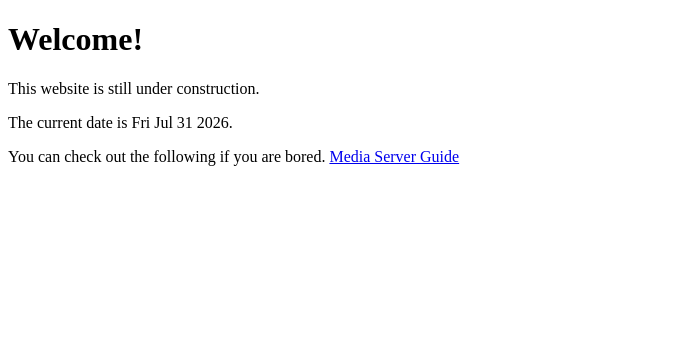
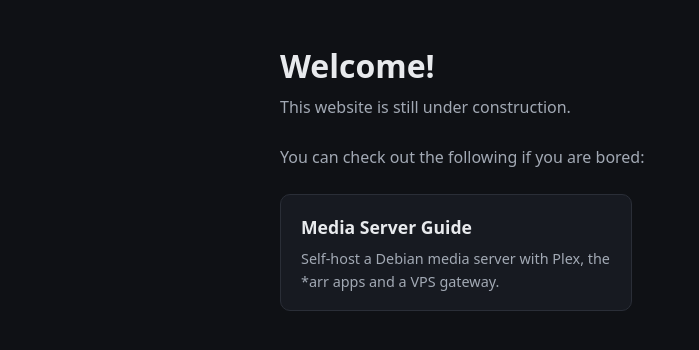
Before and after one commit to yabsp/yabsp.github.io, an Angular app: page / in a window 1280 px wide. Shown: the top 350 px of the page, without its empty margins (0-699 px from the left). Built offline with nearby package versions, Linux system fonts and the light colour scheme.

Commit message:
Add link-items and initial styling for the page

```diff
--- a/src/app/app.html
+++ b/src/app/app.html
@@ -1,7 +1,10 @@
 <h1>Welcome!</h1>
 <p>This website is still under construction.</p>
-<p>The current date is {{ currentDate }}.</p>
-<p>
-    You can check out the following if you are bored.
-  <a href="/media-server-guide/">Media Server Guide</a>
-</p>
+<p>You can check out the following if you are bored:</p>
+<ul>
+  @for (item of items(); track item.url) {
+    <li><app-link-item-card [item]="item" /></li>
+  } @empty {
+    <li>Nothing here yet.</li>
+  }
+</ul>
--- a/src/app/app.scss
+++ b/src/app/app.scss
@@ -0,0 +1,25 @@
+:host {
+  display: block;
+  max-width: 760px;
+  margin: 0 auto;
+  padding: 2.5rem 1.25rem;
+}
+
+h1 {
+  margin: 0 0 0.25rem;
+  font-size: 2rem;
+}
+
+p {
+  margin: 0 0 1.5rem;
+  color: var(--muted);
+}
+
+ul {
+  list-style: none;
+  margin: 0;
+  padding: 0;
+  display: grid;
+  gap: var(--space);
+  grid-template-columns: repeat(auto-fill, minmax(260px, 1fr));
+}
--- a/src/app/app.ts
+++ b/src/app/app.ts
@@ -1,13 +1,16 @@
-import { Component, signal } from '@angular/core';
+import { Component, signal, inject } from '@angular/core';
 import { RouterOutlet } from '@angular/router';
+import { LinkItems } from './link-items';
+import { LinkItemCard } from './link-item-card/link-item-card';
 
 @Component({
   selector: 'app-root',
-  imports: [RouterOutlet],
+  imports: [RouterOutlet, LinkItemCard],
   templateUrl: './app.html',
   styleUrl: './app.scss',
 })
 export class App {
-  protected readonly title = signal('yabsp.github.io');
-  currentDate = new Date().toDateString();
+  protected readonly title = signal('yanick.spichty.org');
+  private readonly linkItems = inject(LinkItems);
+  readonly items = this.linkItems.all;
 }
--- /dev/null
+++ b/src/app/link-item-card/link-item-card.scss
@@ -0,0 +1,50 @@
+// Scoped to <app-link-item-card>.
+
+// The host + <a> both stretch to full height so cards in the same grid
+// row line up to equal heights (host fills the <li>, <a> fills the host).
+:host {
+  display: block;
+  height: 100%;
+}
+
+a {
+  display: flex;
+  flex-direction: column;
+  gap: 0.35rem;
+  height: 100%;
+  padding: 1.1rem 1.25rem;
+
+  background: var(--surface);
+  border: 1px solid var(--border);
+  border-radius: var(--radius);
+  color: inherit; // don't use the global blue link colour here
+  text-decoration: none;
+
+  transition:
+    border-color 0.15s ease,
+    transform 0.15s ease;
+
+  // & is the SCSS parent selector → compiles to "a:hover".
+  &:hover {
+    border-color: var(--accent);
+    transform: translateY(-2px);
+  }
+
+  // Keyboard focus ring. Keep it visible — removing outlines fails AXE
+  // and breaks keyboard navigation.
+  &:focus-visible {
+    outline: 2px solid var(--accent);
+    outline-offset: 2px;
+  }
+}
+
+h2 {
+  margin: 0;
+  font-size: 1.1rem;
+}
+
+p {
+  margin: 0;
+  color: var(--muted);
+  font-size: 0.9rem;
+}
--- /dev/null
+++ b/src/app/link-item-card/link-item-card.ts
@@ -0,0 +1,15 @@
+import { Component, input } from '@angular/core';
+import { LinkItem } from '../link-item';
+
+@Component({
+  selector: 'app-link-item-card',
+  imports: [],
+  template: ` <a [href]="item().url">
+                <h2>{{ item().title }}</h2>
+                <p>{{ item().description }}</p>
+              </a> `,
+  styleUrl: './link-item-card.scss',
+})
+export class LinkItemCard {
+  readonly item = input.required<LinkItem>();
+}
--- /dev/null
+++ b/src/app/link-item.ts
@@ -0,0 +1,6 @@
+export interface LinkItem {
+    readonly title: string
+    readonly description: string
+    readonly url: string
+    readonly kind: 'guide' | 'project'
+}
--- /dev/null
+++ b/src/app/link-items.ts
@@ -0,0 +1,21 @@
+import { Injectable, signal } from '@angular/core';
+import { LinkItem } from './link-item';
+
+@Injectable({
+  providedIn: 'root',
+})
+export class LinkItems {
+  private readonly linkItems = signal<LinkItem[]>([
+    {
+      title: 'Media Server Guide',
+      description:
+        'Self-host a Debian media server with Plex, the *arr apps and a VPS gateway.',
+      url: '/media-server-guide/',
+      kind: 'guide'
+    },
+  ]);
+  readonly all = this.linkItems.asReadonly();
+  add(linkItem: LinkItem): void {
+    this.linkItems.update((current) => [...current, linkItem]);
+  }
+}
--- a/src/styles.scss
+++ b/src/styles.scss
@@ -0,0 +1,27 @@
+:root {
+  --bg: #0f1115;
+  --surface: #171a21;
+  --fg: #e8eaed;
+  --muted: #a2a9b4;
+  --border: #2a2e37;
+  --accent: #4aa3ff;
+
+  --radius: 10px;
+  --space: 1rem;
+}
+
+* {
+  box-sizing: border-box;
+}
+
+body {
+  margin: 0;
+  background: var(--bg);
+  color: var(--fg);
+  font-family: system-ui, -apple-system, 'Segoe UI', Roboto, sans-serif;
+  line-height: 1.6;
+}
+
+a {
+  color: var(--accent);
+}
```
Also changed, not shown: src/app/app.config.ts (line endings or trailing spaces), 2 other files (tests, documents, lock files or other folders).
